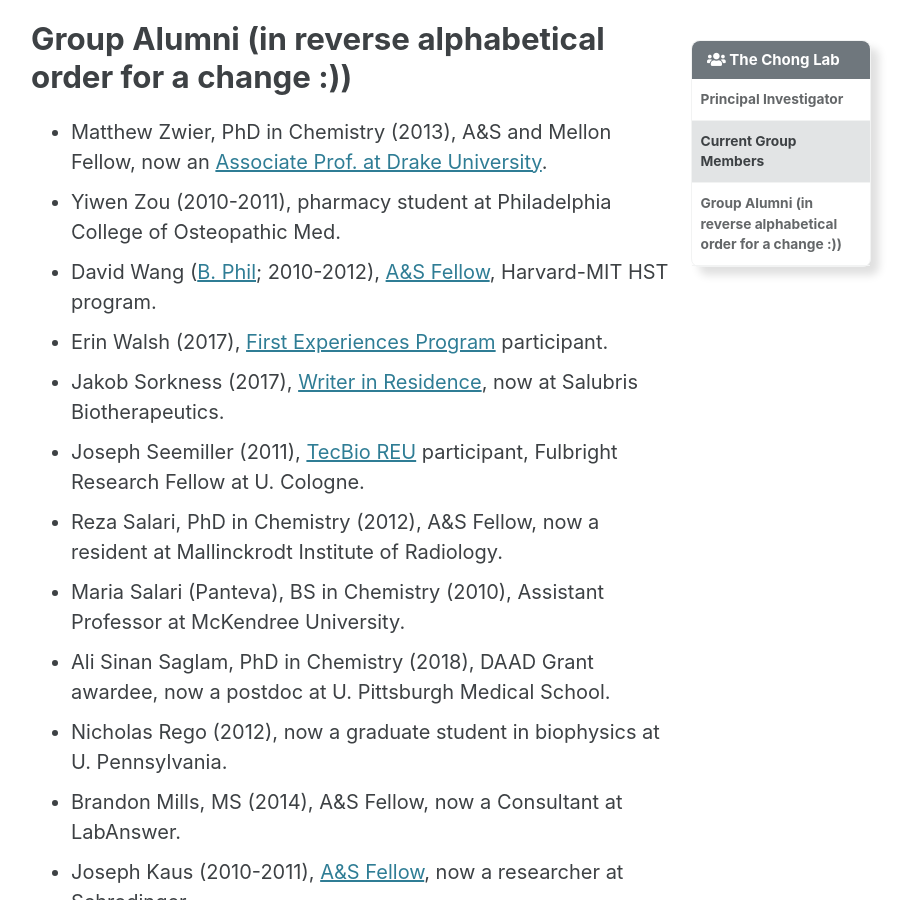
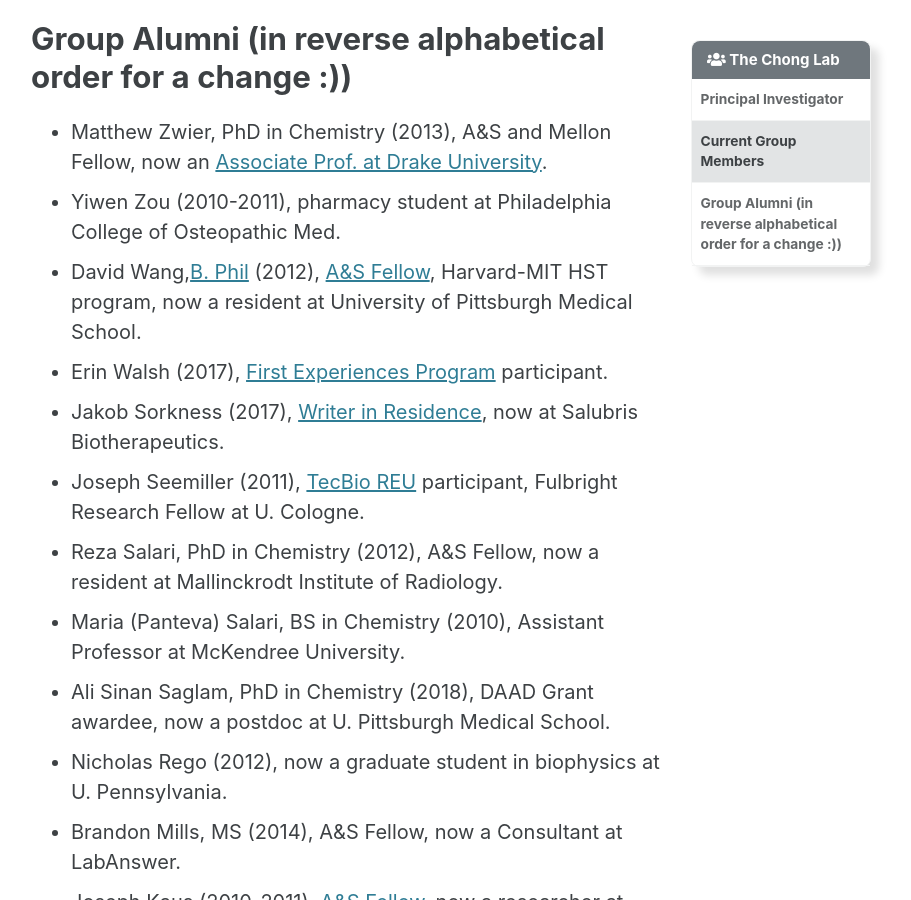
Before and after one commit to darianyang/mm-github-pages-test, a Jekyll site: the page built from _pages/people.md, in a window 1280 px wide and 900 px high, scrolled down 1896 px. Shown: the whole window, without its empty margins (289-1200 px from the left). Built offline with Jekyll 4.4.1, drawn with Linux system fonts in a browser that asks for light colours; cached includes are drawn as plain includes.

Commit message:
Update people.md

```diff
--- a/_pages/people.md
+++ b/_pages/people.md
@@ -85,12 +85,12 @@
 
 * Matthew Zwier, PhD in Chemistry (2013), A&S and Mellon Fellow, now an [Associate Prof. at Drake University](https://www.drake.edu/chemistry/facultystaff/drmatthewzwier/).
 * Yiwen Zou (2010-2011), pharmacy student at Philadelphia College of Osteopathic Med.
-* David Wang ([B. Phil](http://www.honorscollege.pitt.edu/bphil-degree); 2010-2012), [A&S Fellow](https://www.asundergrad.pitt.edu/research/awards-and-funding#summer-undergraduate-research-awards), Harvard-MIT HST program.
+* David Wang,[B. Phil](http://www.honorscollege.pitt.edu/bphil-degree) (2012), [A&S Fellow](https://www.asundergrad.pitt.edu/research/awards-and-funding#summer-undergraduate-research-awards), Harvard-MIT HST program, now a resident at University of Pittsburgh Medical School.
 * Erin Walsh (2017), [First Experiences Program](https://www.asundergrad.pitt.edu/research/first-experiences-research) participant.
 * Jakob Sorkness (2017), [Writer in Residence](https://medium.com/pitt-undergraduate-science-writing), now at Salubris Biotherapeutics.
 * Joseph Seemiller (2011), [TecBio REU](http://www.tecbioreu.pitt.edu/) participant, Fulbright Research Fellow at U. Cologne.
 * Reza Salari, PhD in Chemistry (2012), A&S Fellow, now a resident at Mallinckrodt Institute of Radiology.
-* Maria Salari (Panteva), BS in Chemistry (2010), Assistant Professor at McKendree University.
+* Maria (Panteva) Salari, BS in Chemistry (2010), Assistant Professor at McKendree University.
 * Ali Sinan Saglam, PhD in Chemistry (2018), DAAD Grant awardee, now a postdoc at U. Pittsburgh Medical School.
 * Nicholas Rego (2012), now a graduate student in biophysics at U. Pennsylvania.
 * Brandon Mills, MS (2014), A&S Fellow, now a Consultant at LabAnswer.
```
